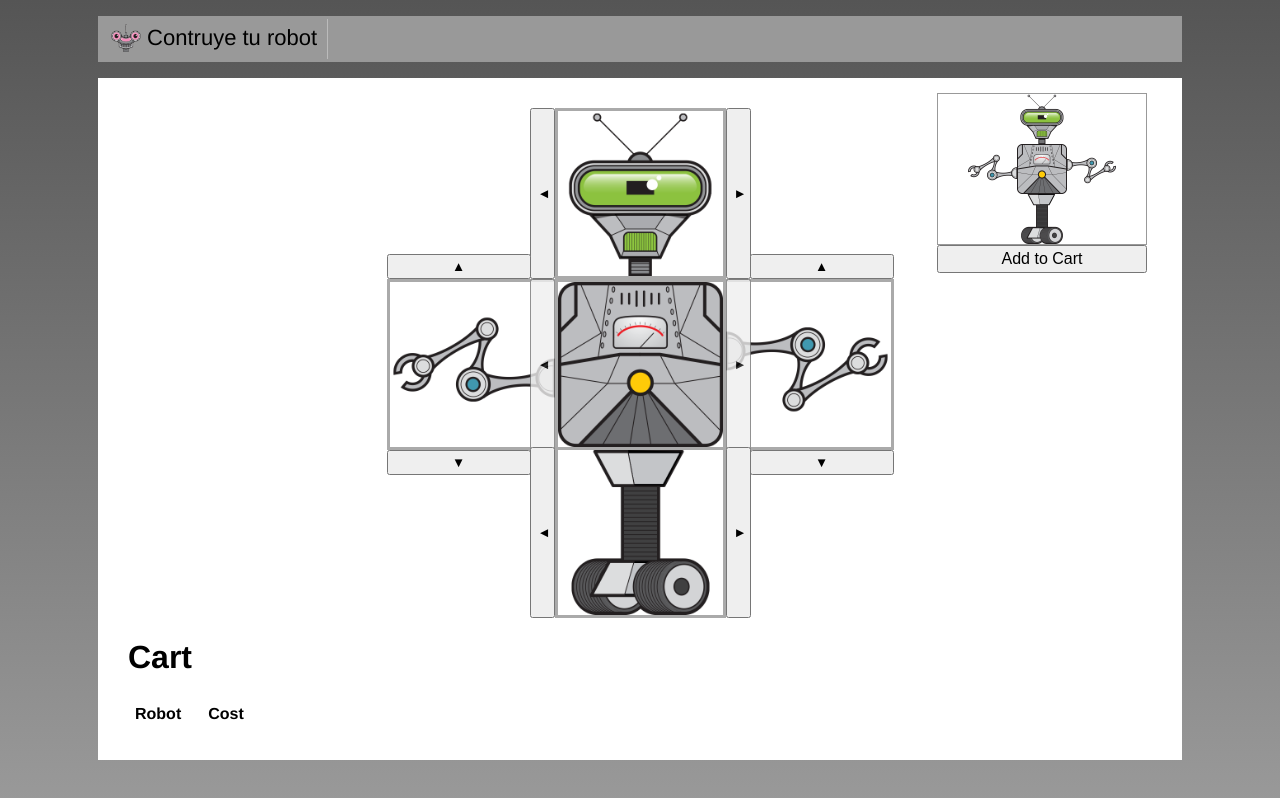
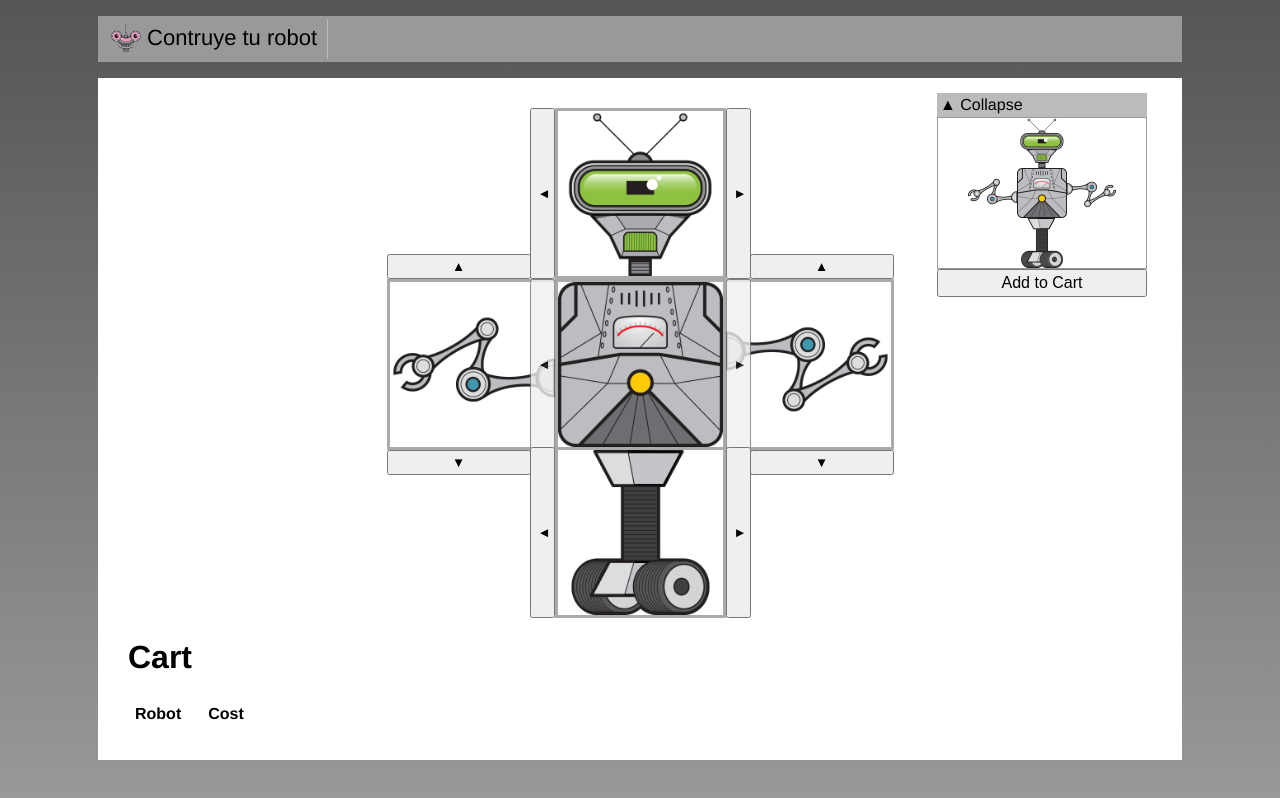
Before and after one commit to rodrigovive/robot-vue, a Vue app: page / in a window 1280 px wide. Built offline with nearby package versions, Linux system fonts and the light colour scheme.

Commit message:
Adding Collapsible Section

```diff
--- /dev/null
+++ b/src/shared/CollapsibleSection.vue
@@ -0,0 +1,34 @@
+<template>
+    <div>
+        <div class="header">
+            <span v-if="open" @click="open= !open">
+                &#x25B2; Collapse
+            </span>
+            <span v-if="!open" @click="open= !open">
+                &#x25BC; Expand
+            </span>
+        </div>
+        <slot v-if="open">
+            Default Content
+        </slot>
+    </div>
+</template>
+
+<script>
+export default {
+  name: 'CollapsibleSection',
+  data() {
+    return {
+      open: true,
+    };
+  },
+};
+</script>
+
+<style scoped>
+    .header {
+        background-color: #bbb;
+        padding: 3px;
+        cursor: pointer;
+    }
+</style>
```
Also changed, not shown: src/build/PartSelector.vue, src/build/RobotBuilder.vue.
